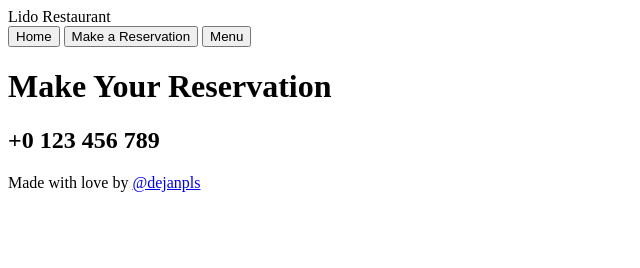
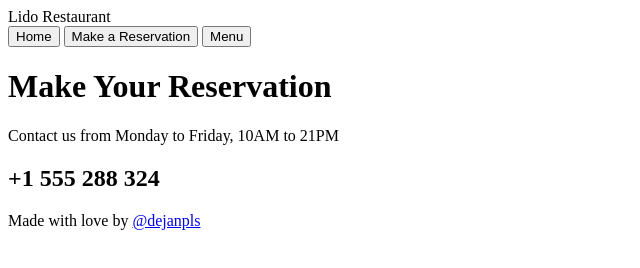
Before and after one commit to dejanpls/lido, a website built with webpack: page src/template.html in a window 1280 px wide. Both pictures are taken after a click on the button "Make a Reservation". Shown: the whole page, without its empty margins (0-640 px from the left). Built offline with nearby package versions, Linux system fonts and the light colour scheme.

Commit message:
refactor: organize Display class for better modularity

```diff
--- a/src/display.js
+++ b/src/display.js
@@ -4,29 +4,73 @@ export default class Display {
 
     home() {
 
-        if (this.#checkContent("btn-reservation")) return;
+        if (this.#checkContent("btn-res")) return;
 
         this.#clearContent();
-        const title = this.#createTitle("Delicious food and alcohol-free beverages");
 
-        const reservationBtn = new Element("button", "btn-reservation");
-        reservationBtn.updateText("Make a reservation");
+        // Hero
+        const hero = new Element("div", "home-hero");
 
-        const imageContainer = new Element("div", "hero-image");
+        const textContainer = new Element("div", "home-text-container", "home-hero");
 
-        const ctaBtn = document.getElementById("btn-reservation");
+        const title = new Element("h1", "home-title", "home-text-container");
+        title.updateText("Delicious food and alcohol-free beverages");
+
+        const button = new Element("button", "btn-res", "home-text-container");
+        button.updateText("Make a reservation");
+
+        const imageContainer = new Element("div", "home-image-container", "home-hero");
+
+        // Main
+        const info = new Element("div", "home-info");
+
+        const infoText = new Element("p", "info-text", "home-info");
+        infoText.updateText("What we do");
+
+        const cards = new Element("div", "cards", "home-info");
+        for (let i = 0; i < 3; i++) {
+            const card = new Element("div", `card-${i+1}`, "cards");
+            const icon = new Element("p", `icon-${i+1}`, `card-${i+1}`);
+            const text = new Element("p", `text-${i+1}`, `card-${i+1}`);
+
+            if (i === 0) {
+                icon.updateText("10");
+                text.updateText("Years in Business");
+            }else if (i === 1) {
+                icon.updateText("3");
+                text.updateText("Locations Worldwide");
+            } else {
+                icon.updateText("100+");
+                text.updateText("Employees");
+            }
+        }
+
+
+        const ctaBtn = document.getElementById("btn-res");
         ctaBtn.addEventListener('click', () => this.reservation());
     }
 
     reservation() {
 
-        if (this.#checkContent("reservation-phone")) return;
+        if (this.#checkContent("res-hero")) return;
 
         this.#clearContent();
-        const title = this.#createTitle("Make Your Reservation");
 
-        const reservationPhone = new Element("h2", "reservation-phone");
-        reservationPhone.updateText("+0 123 456 789");
+        // Hero
+        const hero = new Element("div", "res-hero");
+
+        const textContainer = new Element("div", "res-text-container", "res-hero");
+
+        const title = new Element("h1", "res-hero-title", "res-text-container");
+        title.updateText("Make Your Reservation");
+
+        const infoText = new Element("p", "res-hero-info", "res-text-container");
+        infoText.updateText("Contact us from Monday to Friday, 10AM to 21PM");
+
+        const phone = new Element("h2", "res-hero-phone", "res-text-container");
+        phone.updateText("+1 555 288 324");
+
+        const imageContainer = new Element("div", "res-image-container", "res-hero");
     }
 
     menu() {
@@ -34,9 +78,40 @@ export default class Display {
         if (this.#checkContent("menu-container")) return;
 
         this.#clearContent();
-        const title = this.#createTitle("Lido's Menu");
 
-        const menuContainer = new Element("div", "menu-container");
+        // Hero
+        const hero = new Element("div", "menu-hero");
+
+        const textContainer = new Element("div", "menu-text-container", "menu-hero");
+
+        const title = new Element("h1", "menu-hero-title", "menu-text-container");
+        title.updateText("Lido's Online Menu");
+
+        const infoText = new Element("p", "menu-hero-info", "menu-text-container");
+        infoText.updateText("Our curated menu brings a taste of Balkan cuisine straight to the USA");
+
+        const view = new Element("button", "menu-hero-button", "menu-text-container");
+        view.updateText("View Menu");
+        const imageContainer = new Element("div", "menu-image-container", "menu-hero");
+
+        // Dialog (Menu view)
+        const menu = new Element("dialog", "menu-dialog", "menu-hero");
+        const menuHeader = new Element("div", "menu-dialog-header", "menu-dialog");
+        const closeMenu = new Element("button", "menu-dialog-close", "menu-dialog-header");
+        closeMenu.updateText("X");
+
+        const titleMenu = new Element("p", "menu-dialog-title", "menu-dialog-header");
+        titleMenu.updateText("Lido's Menu");
+
+        const menuImage = new Element("div", "menu-image", "menu-dialog");
+        menuImage.updateText("Hello world!");
+
+        const dialog = document.getElementById("menu-dialog");
+        const dialogOpen = document.getElementById("menu-hero-button");
+        const dialogClose = document.getElementById("menu-dialog-close");
+
+        dialogOpen.addEventListener('click', () => dialog.showModal());
+        dialogClose.addEventListener('click', () => dialog.close());
     }
 
     #clearContent() {
@@ -48,8 +123,4 @@ export default class Display {
         // if tab already active
         return document.getElementById(id) !== null;
     }
-
-    #createTitle(text) {
-        return new Element("h1", "title").updateText(text);
-    }
 }
```
Also changed, not shown: src/template.html (+3 -1 lines).
